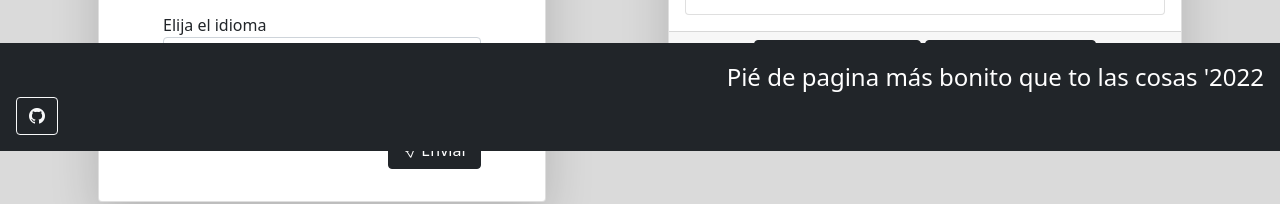
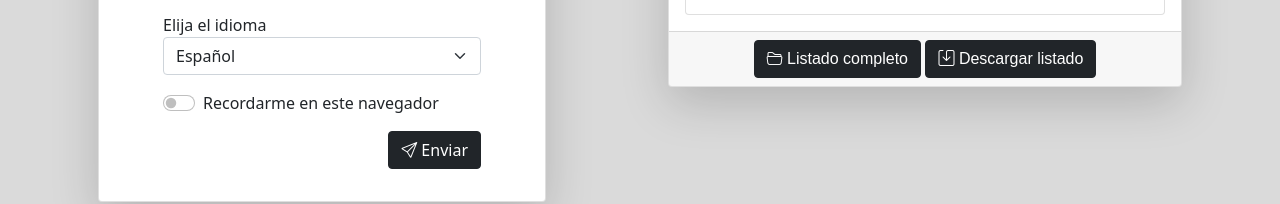
Before and after one commit to anmoag/curso-accesibilidad-tarea-master, a plain HTML site: page index.html in a window 1280 px wide. Shown: the part 649-853 px from the top of the page. Drawn offline with nearby package versions, Linux system fonts and the light colour scheme; a web font is replaced by a local one.

Commit message:
quitado el fixed-button del footer

```diff
--- a/index.html
+++ b/index.html
@@ -122,7 +122,7 @@
     <!-- Separador -->
     <div class="my-5 mt-5"></div>
 
-    <footer class="fixed-bottom text-light text-opacity-25 bg-dark text-end p-3 fuente-muy-chica">
+    <footer class=" text-light text-opacity-25 bg-dark text-end p-3 fuente-muy-chica">
         <div >
            <span class="colorletra"> Pié de pagina más bonito que to las cosas '2022</span>
         </div>
```
